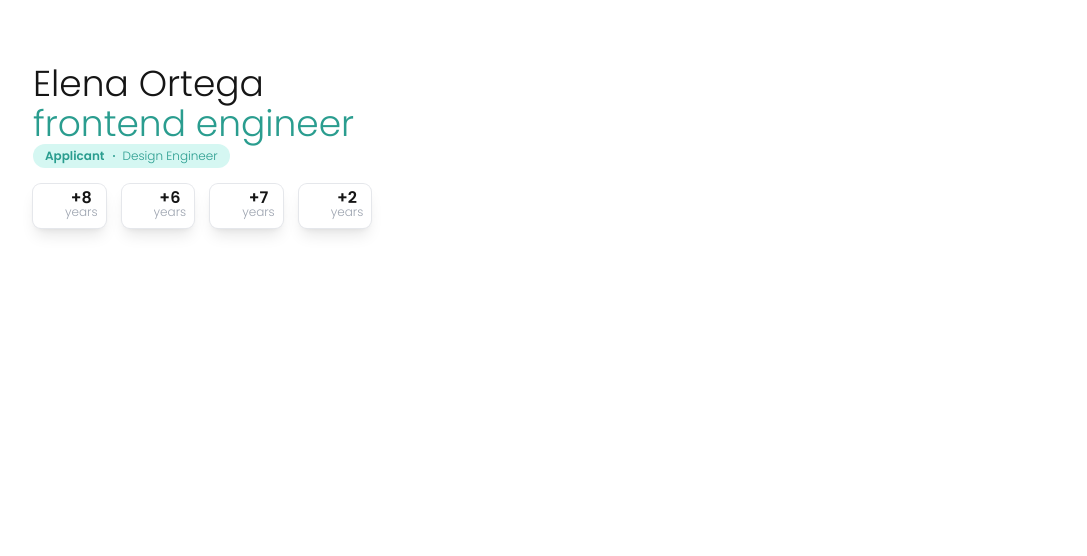
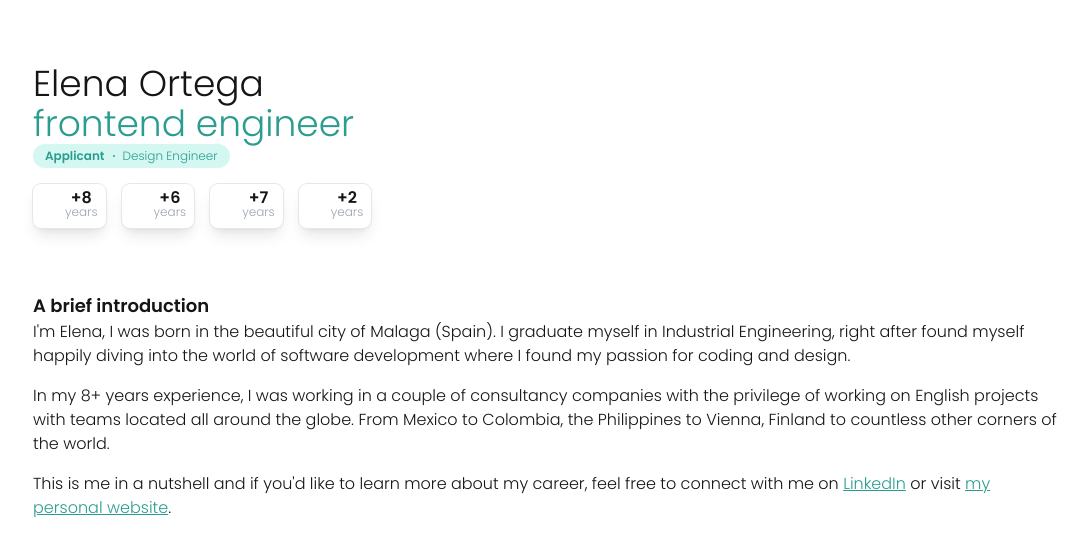
Before and after one commit to elenaorfe/elenaorfe-website, a Next.js app in the folder packages/@elenaorfe-client/: page /cover-letters/tailwindcss in a window 1280 px wide. Shown: the top 556 px of the page, without its empty margins (95-1182 px from the left). Built offline with nearby package versions, Linux system fonts and the light colour scheme; some icons are missing.

Commit message:
Add AboutCoverLetter component and update HeaderCoverLetter component

```diff
--- /dev/null
+++ b/packages/@elenaorfe-client/components/AboutCoverLetter.tsx
@@ -0,0 +1,45 @@
+import React from 'react';
+
+const AboutCoverLetter: React.FC = () => {
+	return (
+		<section className="mb-16">
+			<h2 className="text-lg font-bold">A brief introduction</h2>
+			<p className="mb-4">
+				I&apos;m Elena, I was born in the beautiful city of Malaga (Spain). I
+				graduate myself in Industrial Engineering, right after found myself
+				happily diving into the world of software development where I found my
+				passion for coding and design.
+			</p>
+			<p className="mb-4">
+				In my 8+ years experience, I was working in a couple of consultancy
+				companies with the privilege of working on English projects with teams
+				located all around the globe. From Mexico to Colombia, the Philippines
+				to Vienna, Finland to countless other corners of the world.
+			</p>
+			<p>
+				This is me in a nutshell and if you&apos;d like to learn more about my
+				career, feel free to connect with me on{' '}
+				<a
+					href="https://www.linkedin.com/in/elenaorfe"
+					target="_blank"
+					rel="noreferrer"
+					className="text-[--color-primary]"
+				>
+					LinkedIn
+				</a>{' '}
+				or visit{' '}
+				<a
+					href="https://www.elenaorfe.com"
+					target="_blank"
+					rel="noreferrer"
+					className="text-[--color-primary]"
+				>
+					my personal website
+				</a>
+				.
+			</p>
+		</section>
+	);
+};
+
+export default AboutCoverLetter;
--- a/packages/@elenaorfe-client/components/HeaderCoverLetter.tsx
+++ b/packages/@elenaorfe-client/components/HeaderCoverLetter.tsx
@@ -1,10 +1,11 @@
 import React from 'react';
 import aboutData from '../data/en/about.json';
 import Chip from './Chip';
+import ExperienceTile from './ExperienceTile';
 
 const HeaderCoverLetter: React.FC = () => {
 	return (
-		<section>
+		<section className="mb-16">
 			<p className="text-2xl md:text-4xl">{aboutData.name}</p>
 			<p className="text-2xl text-[--color-primary] md:text-4xl">
 				{aboutData.role}
@@ -24,6 +25,10 @@ const HeaderCoverLetter: React.FC = () => {
 					<span>Design Engineer</span>
 				</div>
 			</Chip>
+			<ExperienceTile
+				showGeneralExperience={true}
+				skillIds={['reactjs', 'typescript', 'tailwindcss']}
+			/>
 		</section>
 	);
 };
--- a/packages/@elenaorfe-client/pages/cover-letters/tailwindcss.tsx
+++ b/packages/@elenaorfe-client/pages/cover-letters/tailwindcss.tsx
@@ -1,5 +1,5 @@
 import React from 'react';
-import ExperienceTile from '../../components/ExperienceTile';
+import AboutCoverLetter from '../../components/AboutCoverLetter';
 import HeaderCoverLetter from '../../components/HeaderCoverLetter';
 
 const TailwindCSSCoverLetter: React.FC = () => {
@@ -7,10 +7,7 @@ const TailwindCSSCoverLetter: React.FC = () => {
 		<div className="mx-auto max-w-5xl py-16">
 			<main>
 				<HeaderCoverLetter />
-				<ExperienceTile
-					showGeneralExperience={true}
-					skillIds={['reactjs', 'typescript', 'tailwindcss']}
-				/>
+				<AboutCoverLetter />
 			</main>
 		</div>
 	);
```
